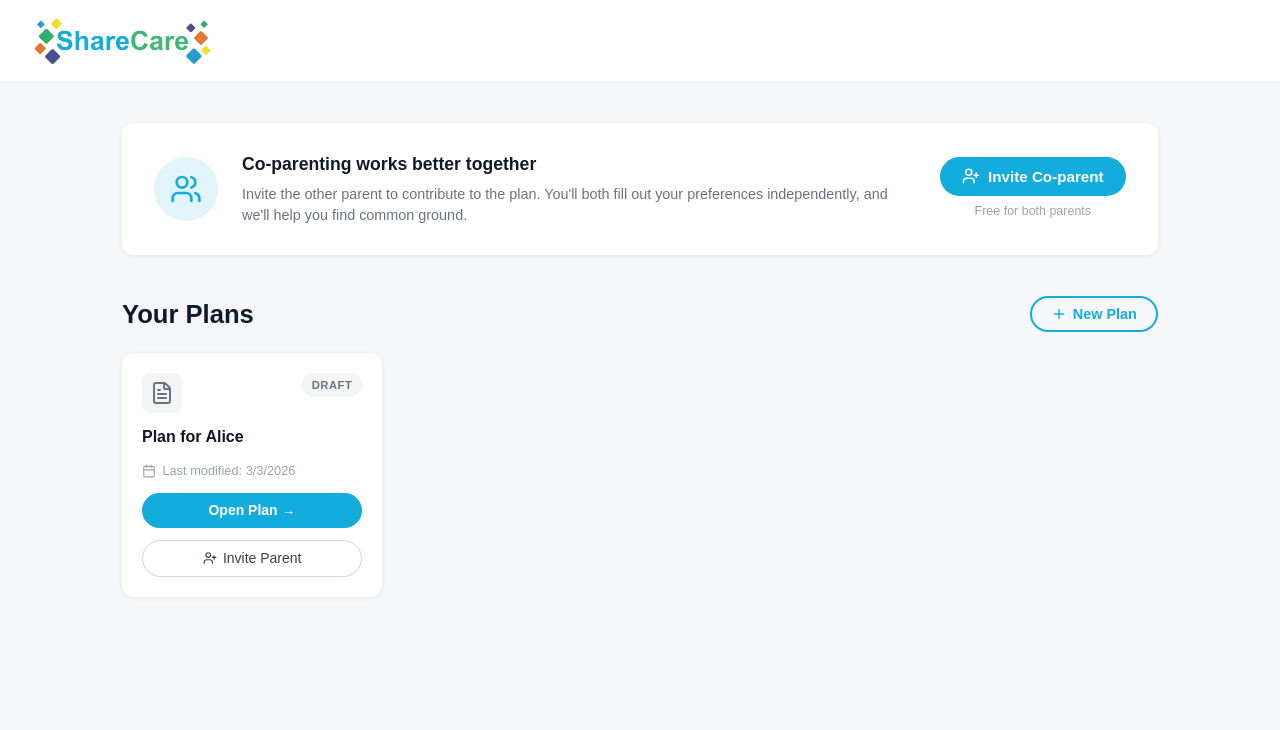
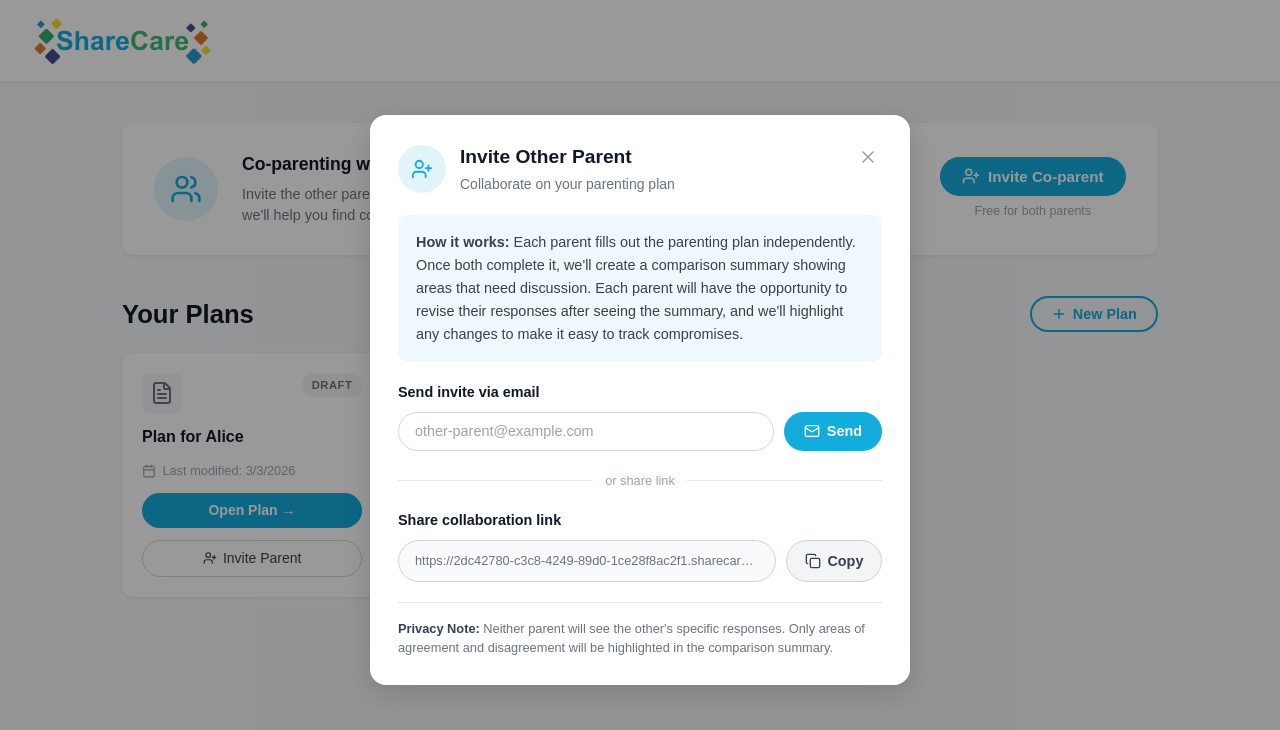
Before and after one commit to BHansen29/parenting_project, a React app in the folder frontend/: page /dashboard in a window 1280 px wide. Both pictures are taken after a click on the button "Invite Co-parent". Shown: the top 730 px of the page. Built offline with nearby package versions, Linux system fonts and the light colour scheme; no server answers; the HTML template or start-up script is replaced by a standard one.

Commit message:
Parent Invite Modal
add modal for parent invitation

```diff
--- /dev/null
+++ b/frontend/src/components/common/InviteModal.css
@@ -0,0 +1,251 @@
+/* ── Backdrop ── */
+.modal-backdrop {
+  position: fixed;
+  inset: 0;
+  background-color: rgba(0, 0, 0, 0.4);
+  display: flex;
+  align-items: center;
+  justify-content: center;
+  z-index: 2000;
+  padding: 1rem;
+}
+
+/* ── Modal card ── */
+.invite-modal {
+  background-color: #ffffff;
+  border-radius: 16px;
+  box-shadow: 0 8px 32px rgba(0, 0, 0, 0.16);
+  width: 100%;
+  max-width: 540px;
+  padding: 1.75rem;
+  display: flex;
+  flex-direction: column;
+  gap: 1.25rem;
+}
+
+/* ── Header ── */
+.invite-modal__header {
+  display: flex;
+  align-items: flex-start;
+  justify-content: space-between;
+}
+
+.invite-modal__title-row {
+  display: flex;
+  align-items: center;
+  gap: 0.875rem;
+}
+
+.invite-modal__icon {
+  width: 48px;
+  height: 48px;
+  border-radius: 50%;
+  background-color: #e0f4fa;
+  display: flex;
+  align-items: center;
+  justify-content: center;
+  flex-shrink: 0;
+}
+
+.invite-modal__title {
+  margin: 0 0 0.15rem;
+  font-size: 1.2rem;
+  font-weight: 700;
+  color: #111827;
+}
+
+.invite-modal__subtitle {
+  margin: 0;
+  font-size: 0.875rem;
+  color: #6b7280;
+}
+
+.invite-modal__close {
+  background: transparent;
+  border: none;
+  color: #9ca3af;
+  cursor: pointer;
+  padding: 0.25rem;
+  border-radius: 6px;
+  display: flex;
+  align-items: center;
+  transition: color 0.15s, background-color 0.15s;
+  flex-shrink: 0;
+}
+
+.invite-modal__close:hover {
+  color: #374151;
+  background-color: #f3f4f6;
+  border-color: transparent;
+}
+
+/* ── Info box ── */
+.invite-modal__info-box {
+  background-color: #eff8fd;
+  border-radius: 10px;
+  padding: 1rem 1.125rem;
+}
+
+.invite-modal__info-box p {
+  margin: 0;
+  font-size: 0.9rem;
+  color: #374151;
+  line-height: 1.6;
+}
+
+/* ── Sections ── */
+.invite-modal__section {
+  display: flex;
+  flex-direction: column;
+  gap: 0.5rem;
+}
+
+.invite-modal__label {
+  margin: 0;
+  font-size: 0.9rem;
+  font-weight: 700;
+  color: #111827;
+}
+
+/* ── Email row ── */
+.invite-modal__email-row {
+  display: flex;
+  gap: 0.625rem;
+}
+
+.invite-modal__email-input {
+  flex: 1;
+  border: 1px solid #d1d5db;
+  border-radius: 50px;
+  padding: 0.65rem 1rem;
+  font-size: 0.9rem;
+  color: #374151;
+  outline: none;
+  font-family: inherit;
+  transition: border-color 0.2s;
+}
+
+.invite-modal__email-input::placeholder {
+  color: #9ca3af;
+}
+
+.invite-modal__email-input:focus {
+  border-color: #14abdd;
+}
+
+.invite-modal__send-btn {
+  display: flex;
+  align-items: center;
+  gap: 0.4rem;
+  background-color: #14abdd;
+  color: #ffffff;
+  border: none;
+  border-radius: 50px;
+  padding: 0.65rem 1.25rem;
+  font-size: 0.9rem;
+  font-weight: 600;
+  cursor: pointer;
+  white-space: nowrap;
+  transition: background-color 0.2s;
+}
+
+.invite-modal__send-btn:hover:not(:disabled) {
+  background-color: #1090bb;
+  border-color: transparent;
+  color: #ffffff;
+}
+
+.invite-modal__send-btn--sent {
+  background-color: #059669;
+}
+
+.invite-modal__send-btn:disabled {
+  cursor: default;
+}
+
+/* ── Divider ── */
+.invite-modal__divider {
+  display: flex;
+  align-items: center;
+  gap: 0.75rem;
+  color: #9ca3af;
+  font-size: 0.8rem;
+}
+
+.invite-modal__divider::before,
+.invite-modal__divider::after {
+  content: '';
+  flex: 1;
+  height: 1px;
+  background-color: #e5e7eb;
+}
+
+/* ── Link row ── */
+.invite-modal__link-row {
+  display: flex;
+  gap: 0.625rem;
+}
+
+.invite-modal__link-display {
+  flex: 1;
+  border: 1px solid #d1d5db;
+  border-radius: 50px;
+  padding: 0.65rem 1rem;
+  font-size: 0.8rem;
+  color: #6b7280;
+  white-space: nowrap;
+  overflow: hidden;
+  text-overflow: ellipsis;
+  background-color: #f9fafb;
+}
+
+.invite-modal__copy-btn {
+  display: flex;
+  align-items: center;
+  gap: 0.4rem;
+  background-color: #f3f4f6;
+  color: #374151;
+  border: 1px solid #d1d5db;
+  border-radius: 50px;
+  padding: 0.65rem 1.1rem;
+  font-size: 0.9rem;
+  font-weight: 600;
+  cursor: pointer;
+  white-space: nowrap;
+  transition: background-color 0.2s;
+}
+
+.invite-modal__copy-btn:hover {
+  background-color: #e5e7eb;
+  border-color: #d1d5db;
+  color: #374151;
+}
+
+/* ── Privacy note ── */
+.invite-modal__privacy {
+  margin: 0;
+  font-size: 0.8rem;
+  color: #6b7280;
+  line-height: 1.5;
+  border-top: 1px solid #e5e7eb;
+  padding-top: 1rem;
+}
+
+.invite-modal__privacy strong {
+  color: #374151;
+}
+
+/* ── Responsive ── */
+@media (max-width: 600px) {
+  .invite-modal {
+    padding: 1.25rem;
+  }
+
+  .invite-modal__email-row {
+    flex-direction: column;
+  }
+
+  .invite-modal__send-btn {
+    justify-content: center;
+  }
+}
--- /dev/null
+++ b/frontend/src/components/common/InviteModal.jsx
@@ -0,0 +1,118 @@
+import { useState } from 'react';
+import { X, UserPlus, Mail, Copy, Check } from 'lucide-react';
+import './InviteModal.css';
+
+// Mock collaboration link — replace with a real generated link later
+const MOCK_COLLAB_LINK = 'https://2dc42780-c3c8-4249-89d0-1ce28f8ac2f1.sharecare.app/join';
+
+export default function InviteModal({ isOpen, onClose }) {
+  const [email, setEmail] = useState('');
+  const [copied, setCopied] = useState(false);
+  const [sent, setSent] = useState(false);
+
+  if (!isOpen) return null;
+
+  const handleSend = (e) => {
+    e.preventDefault();
+    if (!email.trim()) return;
+    // TODO: wire up real email invite
+    setSent(true);
+    setEmail('');
+    setTimeout(() => setSent(false), 3000);
+  };
+
+  const handleCopy = () => {
+    navigator.clipboard.writeText(MOCK_COLLAB_LINK);
+    setCopied(true);
+    setTimeout(() => setCopied(false), 2000);
+  };
+
+  // Close when clicking the backdrop
+  const handleBackdropClick = (e) => {
+    if (e.target === e.currentTarget) onClose();
+  };
+
+  return (
+    <div className="modal-backdrop" onClick={handleBackdropClick}>
+      <div className="invite-modal" role="dialog" aria-modal="true" aria-labelledby="invite-modal-title">
+
+        {/* Header */}
+        <div className="invite-modal__header">
+          <div className="invite-modal__title-row">
+            <div className="invite-modal__icon">
+              <UserPlus size={22} color="#14abdd" />
+            </div>
+            <div>
+              <h2 id="invite-modal-title" className="invite-modal__title">Invite Other Parent</h2>
+              <p className="invite-modal__subtitle">Collaborate on your parenting plan</p>
+            </div>
+          </div>
+          <button className="invite-modal__close" onClick={onClose} aria-label="Close">
+            <X size={20} />
+          </button>
+        </div>
+
+        {/* How it works */}
+        <div className="invite-modal__info-box">
+          <p>
+            <strong>How it works:</strong> Each parent fills out the parenting plan independently.
+            Once both complete it, we'll create a comparison summary showing areas that need
+            discussion. Each parent will have the opportunity to revise their responses after seeing the summary,
+            and we'll highlight any changes to make it easy to track compromises.
+          </p>
+        </div>
+
+        {/* Email invite */}
+        <div className="invite-modal__section">
+          <label className="invite-modal__label" htmlFor="invite-email">
+            Send invite via email
+          </label>
+          <form className="invite-modal__email-row" onSubmit={handleSend}>
+            <input
+              id="invite-email"
+              className="invite-modal__email-input"
+              type="email"
+              placeholder="other-parent@example.com"
+              value={email}
+              onChange={(e) => setEmail(e.target.value)}
+            />
+            <button
+              type="submit"
+              className={`invite-modal__send-btn ${sent ? 'invite-modal__send-btn--sent' : ''}`}
+              disabled={sent}
+            >
+              <Mail size={16} />
+              {sent ? 'Sent!' : 'Send'}
+            </button>
+          </form>
+        </div>
+
+        {/* Divider */}
+        <div className="invite-modal__divider">
+          <span>or share link</span>
+        </div>
+
+        {/* Collaboration link */}
+        <div className="invite-modal__section">
+          <p className="invite-modal__label">Share collaboration link</p>
+          <div className="invite-modal__link-row">
+            <div className="invite-modal__link-display">
+              {MOCK_COLLAB_LINK}
+            </div>
+            <button className="invite-modal__copy-btn" onClick={handleCopy}>
+              {copied ? <Check size={16} /> : <Copy size={16} />}
+              {copied ? 'Copied' : 'Copy'}
+            </button>
+          </div>
+        </div>
+
+        {/* Privacy note */}
+        <p className="invite-modal__privacy">
+          <strong>Privacy Note:</strong> Neither parent will see the other's specific responses.
+          Only areas of agreement and disagreement will be highlighted in the comparison summary.
+        </p>
+
+      </div>
+    </div>
+  );
+}
--- a/frontend/src/pages/Dashboard.jsx
+++ b/frontend/src/pages/Dashboard.jsx
@@ -4,10 +4,12 @@ import { useNavigate } from 'react-router-dom';
 import { Users, FileText, Calendar, UserPlus, Plus } from 'lucide-react';
 // import { auth } from '../lib/firebase';
 import Header from '../components/common/Header';
+import InviteModal from '../components/common/InviteModal';
 import './Dashboard.css';
 
 export default function Dashboard() {
   const navigate = useNavigate();
+  const [isInviteOpen, setIsInviteOpen] = useState(false);
 
   // Mock plan data — replace with real data fetching later
   const [plans] = useState([
@@ -31,6 +33,7 @@ export default function Dashboard() {
   return (
     <div className="dashboard">
       <Header />
+      <InviteModal isOpen={isInviteOpen} onClose={() => setIsInviteOpen(false)} />
 
       <main className="dashboard__main">
 
@@ -49,7 +52,7 @@ export default function Dashboard() {
           </div>
 
           <div className="dashboard__invite-action">
-            <button className="dashboard__invite-btn">
+            <button className="dashboard__invite-btn" onClick={() => setIsInviteOpen(true)}>
               <UserPlus size={18} />
               Invite Co-parent
             </button>
@@ -91,7 +94,7 @@ export default function Dashboard() {
                   Open Plan &rarr;
                 </button>
 
-                <button className="plan-card__invite-btn">
+                <button className="plan-card__invite-btn" onClick={() => setIsInviteOpen(true)}>
                   <UserPlus size={14} />
                   Invite Parent
                 </button>
```
